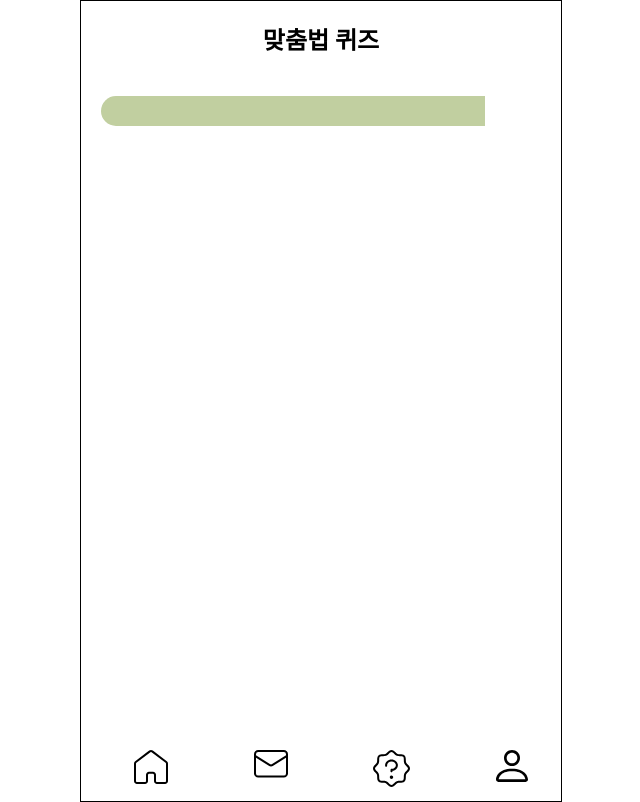
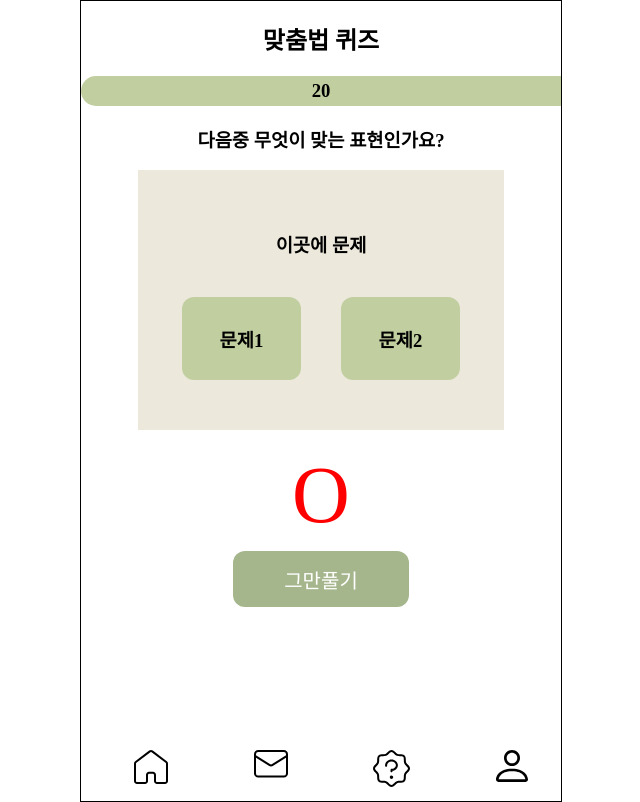
Before and after one commit to onesilver04/COKOTHON_2024, a React (Create React App) app: page /test in a window 1280 px wide. Shown: the whole page, without its empty margins (319-959 px from the left). Built offline with nearby package versions, Linux system fonts and the light colour scheme; the HTML template or start-up script is replaced by a standard one.

Commit message:
[FEAT]: MadeWordQuizPage

```diff
--- a/src/pages/WordQuiz/WordQuiz.js
+++ b/src/pages/WordQuiz/WordQuiz.js
@@ -1,21 +1,81 @@
 import styled from "styled-components";
 import './quizCss.css';
+import { Link } from "react-router-dom";
 import Footer from '../../components/Footer';
 import Header from '../../components/Header';
+// import { useState } from "react";
 
 const ProgressBar = styled.div`
-  width: 80%; /* 경험치 진행 상황에 따라 변경 (예: 60%) */
+  width: 100%; /* 경험치 진행 상황에 따라 변경 (예: 60%) */
   height: 30px;
   border-radius: 30px 0 0 30px;
   background-color: #c1cfa0;
-  margin: 20px;
+  display: flex;
+  justify-content: center;
+  align-items: center;
 `;
 
+const quizContainerStyle = {
+  backgroundColor: "#EDE8DC",
+  width: "326px",
+  height: "220px",
+  display: "flex",
+  flexDirection: "column",
+  alignItems: "center",
+  padding: "20px",
+};
+
+const selectStyle = {
+  display: "flex",
+  justifyContent: "center",
+  alignItems: "center",
+  width: "119px",
+  height: "83px",
+  backgroundColor: "#C1CFA0",
+  margin: "20px",
+};
+
+const resultStyle = {
+  display: "flex",
+  justifyContent: "center",
+  marginTop: "20px",
+  marginBottom: "10px",
+  color: "Red",
+  fontSize: "80px",
+  alignItems: "center",
+//   visibility: "hidden",
+};
+
 const WordQuiz = () => {
+//   const[visible, setVisible] = useState(false); // 정답 띄우냐 안띄우냐
+//   const[result, setResult] = useState(false); // false: 오답, true: 정답
   return (
     <div className="WordQuizPage">
       <Header title="맞춤법 퀴즈" />
-      <ProgressBar />
+      <ProgressBar className="two">
+        <h3>20</h3>
+      </ProgressBar>
+      <div className="ProblemContainer" style={{ display: "flex", flexDirection: "column", alignItems: "center" }}>
+        <h3 className="title">다음중 무엇이 맞는 표현인가요?</h3>
+        <div style={quizContainerStyle}>
+          <h3 className="quiz" style={{ marginTop: "40px", marginBottom: "20px" }}>이곳에 문제</h3>
+          <div style={{ display: "flex" }}>
+            <div className="quiz1" style={{ ...selectStyle, borderRadius: "12px" }}>
+              <h3>문제1</h3>
+            </div>
+            <div className="quiz2" style={{ ...selectStyle, borderRadius: "12px" }}>
+              <h3>문제2</h3>
+            </div>
+          </div>
+        </div>
+      </div>
+      {/* 결과 화면, API 받아오기 */}
+      <div className="resultPage" style={resultStyle}>
+        O
+      </div>
+      <div className="stopContainer" style={{ display: "flex", justifyContent: "center" }}>
+        <Link to="/main"><button className="stop" type="button" style={{ color: "white", fontSize: "20px" }}>그만풀기</button></Link>
+      </div>
       <Footer />
     </div>
   );
--- a/src/pages/WordQuiz/quizCss.css
+++ b/src/pages/WordQuiz/quizCss.css
@@ -0,0 +1,18 @@
+.stopContainer :hover{
+    cursor: pointer;
+}
+.stop{
+    background-color: #A5B68D;
+    width: 176px;
+    height: 56px;
+    border-radius: 12px;
+    border-width: 0px;
+}
+.two{width: 20%;}
+.four{width: 40%;}
+.six{width: 60%;}
+.eight{width: 80%;}
+.ten{width: 100%;}
+.quiz1, .quiz2 :hover{
+    cursor: pointer;
+}
```
